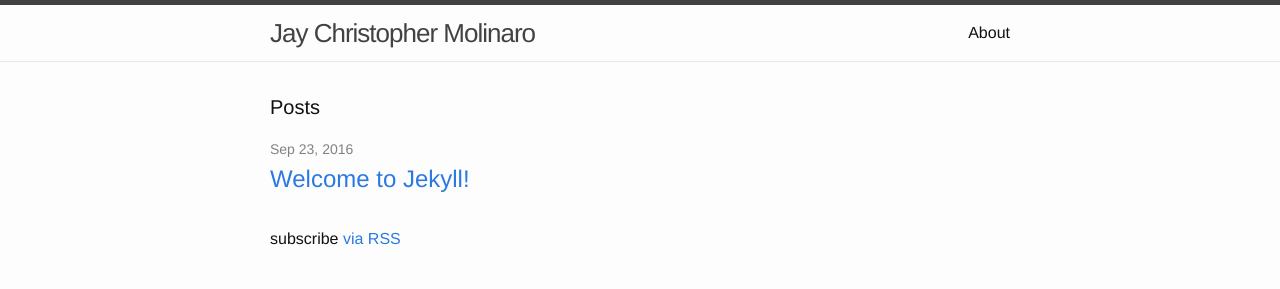
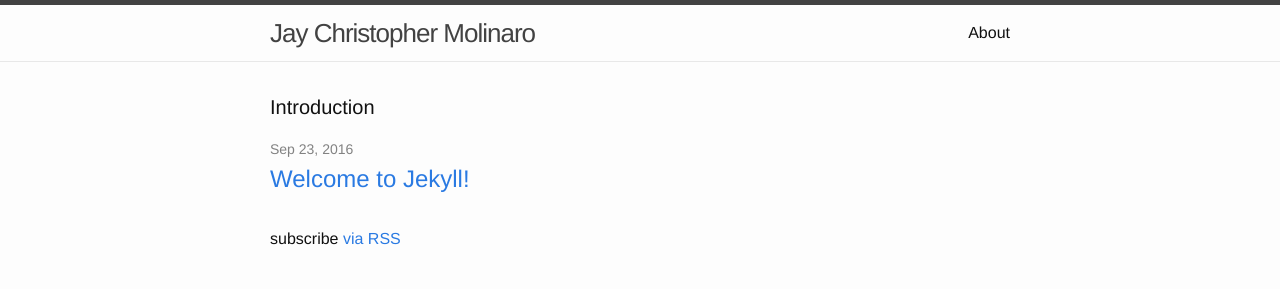
Before and after one commit to jaymolinaro1/jaymolinaro1.github.io, a Jekyll site: the page built from index.html, in a window 1280 px wide. Shown: the top 289 px of the page. Built offline with Jekyll 4.4.1, drawn with Linux system fonts in a browser that asks for light colours.

Commit message:
Update index.html

```diff
--- a/index.html
+++ b/index.html
@@ -4,7 +4,7 @@ layout: default
 
 <div class="home">
 
-  <h1 class="page-heading">Posts</h1>
+  <h1 class="page-heading">Introduction</h1>
 
   <ul class="post-list">
     {% for post in site.posts %}
```
